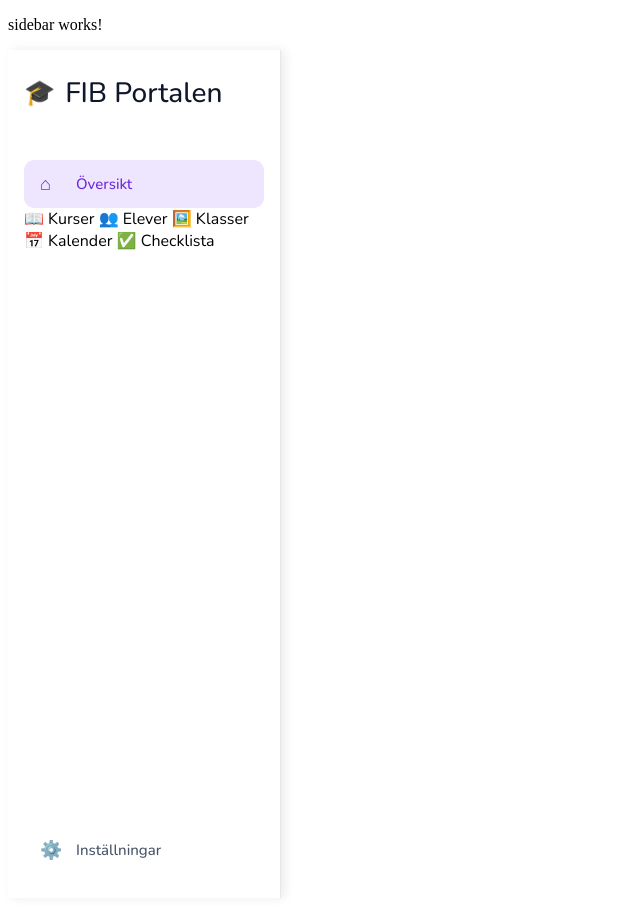
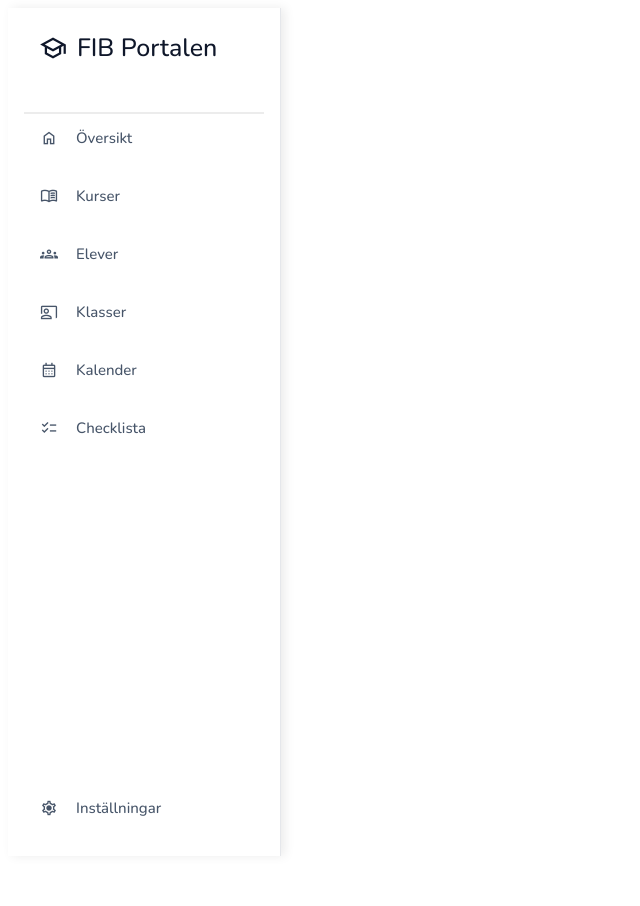
Before and after one commit to Brian-Bridgeman/Eduworkspace, an Angular app in the folder Client/: page / in a window 1280 px wide. Shown: the whole page, without its empty margins (0-640 px from the left). After the commit the page ends 864 px from the top, so only its background shows below. Built offline with nearby package versions, Linux system fonts and the light colour scheme.

Commit message:
html med "enklare" ikoner

```diff
--- a/Client/src/app/components/sidebar/sidebar.html
+++ b/Client/src/app/components/sidebar/sidebar.html
@@ -1,44 +1,66 @@
-<p>sidebar works!</p>
 <aside class="sidebar">
+
+
+ <div class="sidebar-logga">
   <div class="logga">
-    🎓
+    <span class="material-symbols-outlined logo-icon">
+      school
+    </span>
     <span>FIB Portalen</span>
   </div>
+ </div>
 
-  <nav class="Översikt">
-    <a class="nav-link active">
-      <span>⌂</span>
+  <nav class="nav">
+    <a class="nav-link">
+      <span class="material-symbols-outlined">
+        home
+      </span>
       Översikt
     </a>
 
-    <a class="Kurser">
-      <span>📖</span>
+    <a class="nav-link kurser">
+      <span class="material-symbols-outlined">
+        menu_book
+      </span>
       Kurser
     </a>
 
-    <a class="Elever">
-      <span>👥</span>
+    <a class="nav-link elever">
+      <span class="material-symbols-outlined">
+        groups
+      </span>
       Elever
     </a>
 
-    <a class="Klasser">
-      <span>🖼️</span>
+    <a class="nav-link klasser">
+      <span class="material-symbols-outlined klasser">
+        co_present
+      </span>
       Klasser
     </a>
 
-    <a class="Kalender">
-      <span>📅</span>
+    <a class="nav-link kalender">
+      <span class="material-symbols-outlined">
+        calendar_month
+      </span>
       Kalender
     </a>
 
-    <a class="Checklista">
-      <span>✅</span>
+    <a class="nav-link checklista">
+      <span class="material-symbols-outlined checklista">
+        checklist
+      </span>
       Checklista
     </a>
   </nav>
 
   <a class="nav-link settings">
-    <span>⚙️</span>
+
+    <span class="material-symbols-outlined">
+      settings
+    </span>
+
     Inställningar
   </a>
+
 </aside>
```
